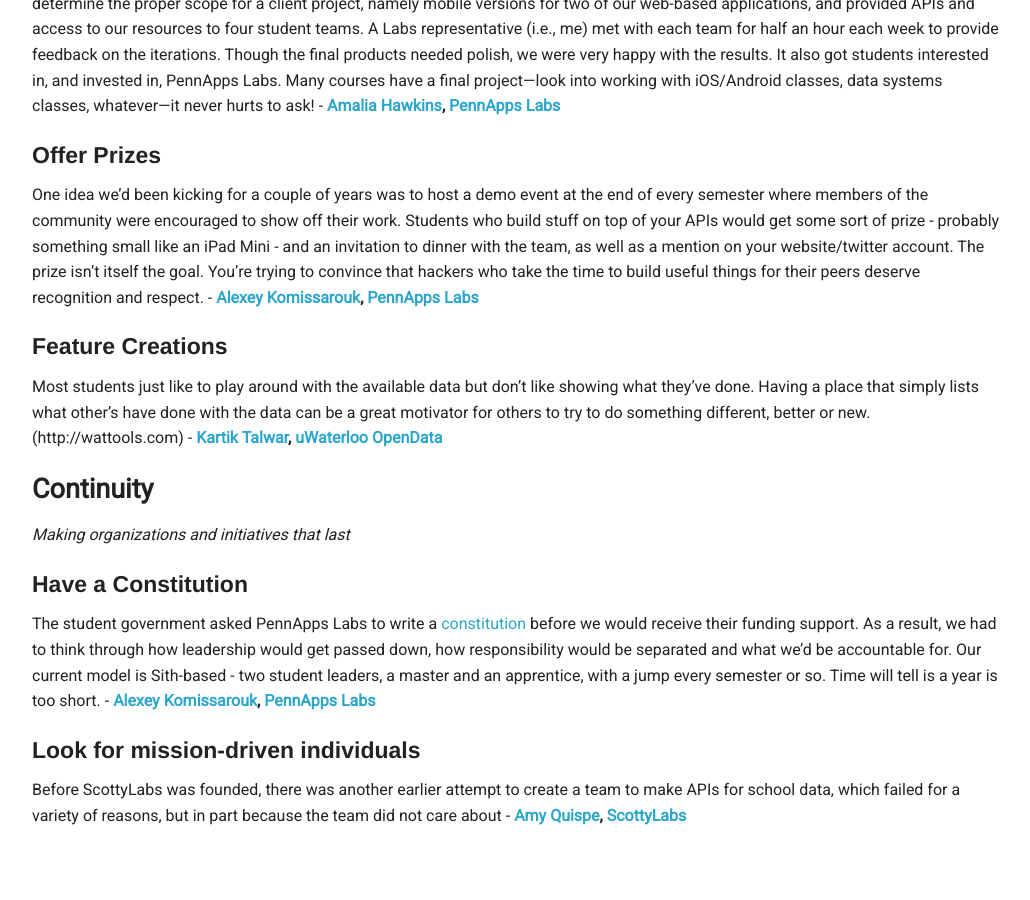
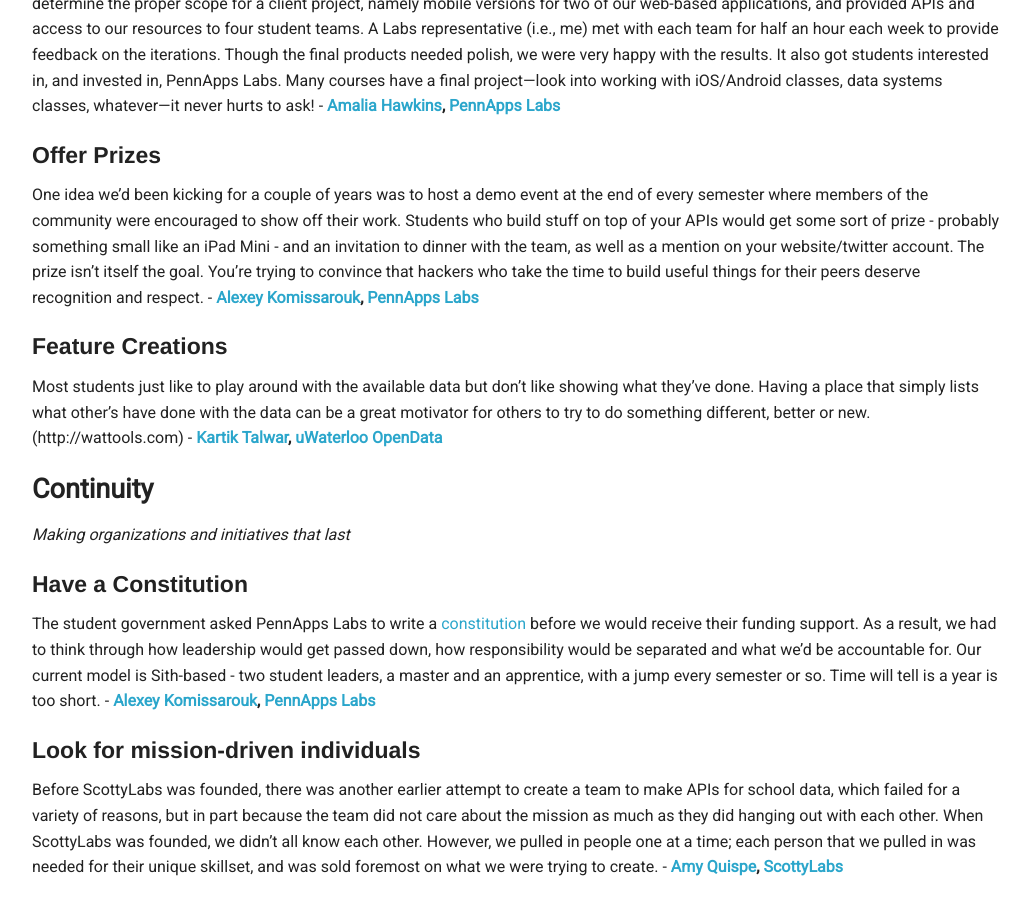
Before and after one commit to CampusData/campusdata.github.io, a Jekyll site: the page built from _posts/2013-08-17-guidebook.markdown, in a window 1280 px wide and 900 px high, scrolled down 2808 px. Shown: the whole window, without its empty margins (123-1153 px from the left). Built offline with Jekyll 4.4.1, drawn with Linux system fonts in a browser that asks for light colours; nearby versions of some CDN libraries; library files that are not in the unit come from our copies; Markdown is read by kramdown in place of the engine named in the settings; before the commit the page ends 3657 px from its top, so only the background shows below that.

Commit message:
Update 2013-08-17-guidebook.markdown
edited "mission driven" section

```diff
--- a/_posts/2013-08-17-guidebook.markdown
+++ b/_posts/2013-08-17-guidebook.markdown
@@ -174,7 +174,7 @@
 #### Look for mission-driven individuals
 
 Before ScottyLabs was founded, there was another earlier attempt to create a team to make APIs for school data,
-which failed for a variety of reasons, but in part because the team did not care about - **[Amy Quispe][amy], [ScottyLabs][scottylabs]**
+which failed for a variety of reasons, but in part because the team did not care about the mission as much as they did hanging out with each other. When ScottyLabs was founded, we didn't all know each other. However, we pulled in people one at a time; each person that we pulled in was needed for their unique skillset, and was sold foremost on what we were trying to create. - **[Amy Quispe][amy], [ScottyLabs][scottylabs]**
 
 [amy]: http://twitter.com/amyquispe
 [scottylabs]: http://scottylabs.org
```
